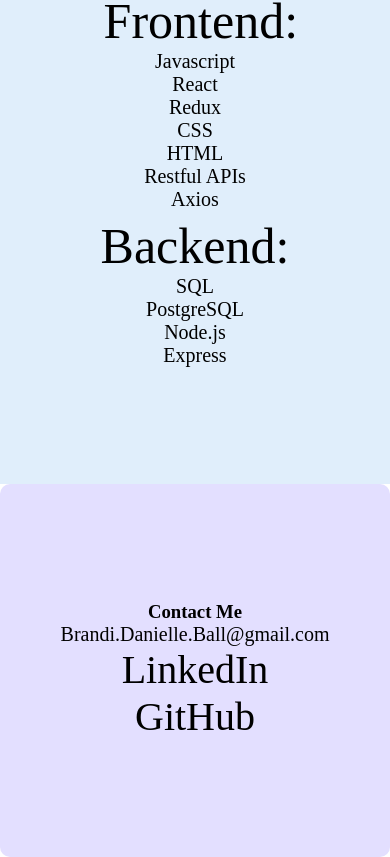
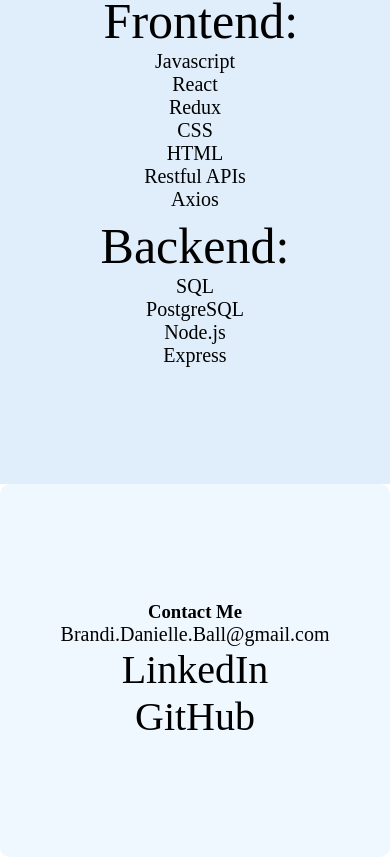
Before and after one commit to brandib222/portfolio-site, a React (Create React App) app: page / in a window 390 px wide. Shown: the part 748-1605 px from the top of the page. Built offline with nearby package versions, Linux system fonts and the light colour scheme; a web font is replaced by a local one.

Commit message:
fixed contact bg color for mobile

```diff
--- a/src/App.css
+++ b/src/App.css
@@ -450,7 +450,7 @@ iframe {
         display: flex;
         flex-flow: column wrap;
         padding: 30% 5%;
-        background-color: #E3DFFF;
+        background-color: aliceblue;
         width: 100;
       }
 
```
